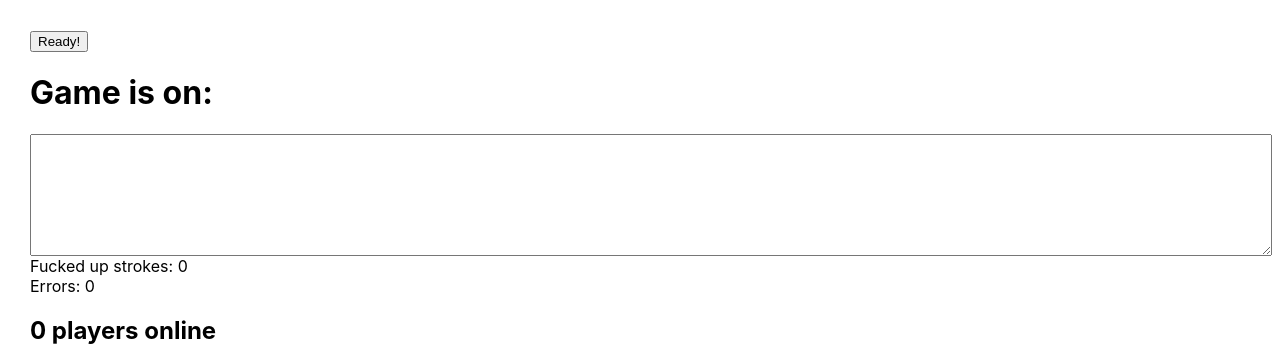
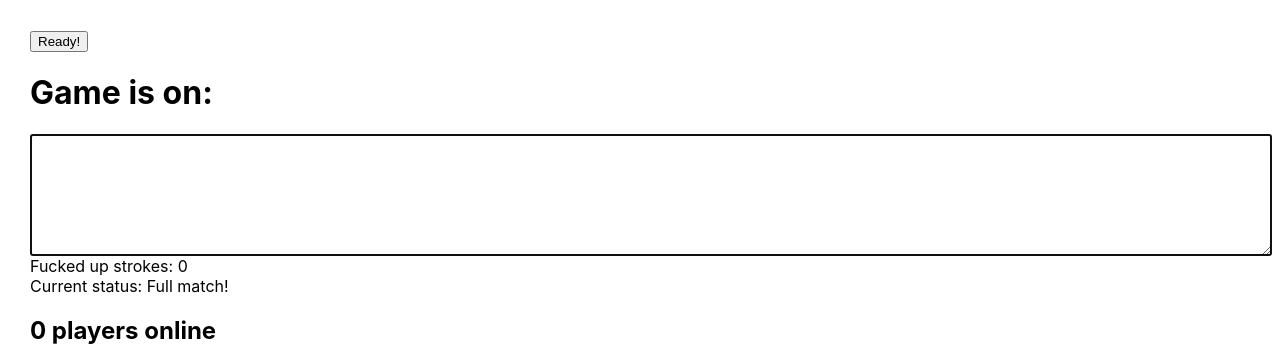
Before and after one commit to ThePaavero/competitive-typing, a React app in the folder client/: page / in a window 1280 px wide. Shown: the top 346 px of the page. Built offline with nearby package versions, Linux system fonts and the light colour scheme; no server answers.

Commit message:
Full match check works.

```diff
--- a/client/src/components/GameFrame.tsx
+++ b/client/src/components/GameFrame.tsx
@@ -6,7 +6,7 @@ type GameFrameProps = {
 
 type GameFrameState = {
   errorsRunning: number,
-  errorsCurrently: number,
+  matchingTexts: boolean,
 }
 
 class GameFrame extends React.Component<GameFrameProps, GameFrameState> {
@@ -16,17 +16,30 @@ class GameFrame extends React.Component<GameFrameProps, GameFrameState> {
 
     this.state = {
       errorsRunning: 0,
-      errorsCurrently: 0,
+      matchingTexts: true,
     }
   }
 
   onPlayerTextChange(e: any): void {
     const playerText = e.target.value
     const masterText = this.props.text
+    const masterTextToCheckAgainst = masterText.substring(0, playerText.length)
 
-    const masterTextToCheckAgainst = masterText.substring(0, playerText.length)
-    if (masterTextToCheckAgainst.trim() !== playerText.trim()) {
-      this.setState({errorsRunning: this.state.errorsRunning + 1})
+    console.log('-------')
+    console.log(masterTextToCheckAgainst)
+    console.log(playerText)
+    console.log('-------')
+
+    if (masterTextToCheckAgainst !== playerText) {
+      this.setState({
+        errorsRunning: this.state.errorsRunning + 1,
+        matchingTexts: false,
+      })
+    } else {
+      console.log('NICE!')
+      this.setState({
+        matchingTexts: true,
+      })
     }
   }
 
@@ -42,7 +55,7 @@ class GameFrame extends React.Component<GameFrameProps, GameFrameState> {
     return (
       <div className="errors">
         <span>Fucked up strokes: {this.state.errorsRunning}</span>
-        <span>Errors: {this.state.errorsCurrently}</span>
+        <span>Current status: {this.state.matchingTexts ? 'Full match!' : 'Not matching'}</span>
       </div>
     )
   }
@@ -54,7 +67,7 @@ class GameFrame extends React.Component<GameFrameProps, GameFrameState> {
         <div className="server-text">
           {this.renderText()}
         </div>
-        <textarea onChange={this.onPlayerTextChange.bind(this)}/>
+        <textarea onChange={this.onPlayerTextChange.bind(this)} autoFocus/>
         {this.displayErrors()}
       </div>
     )
```
